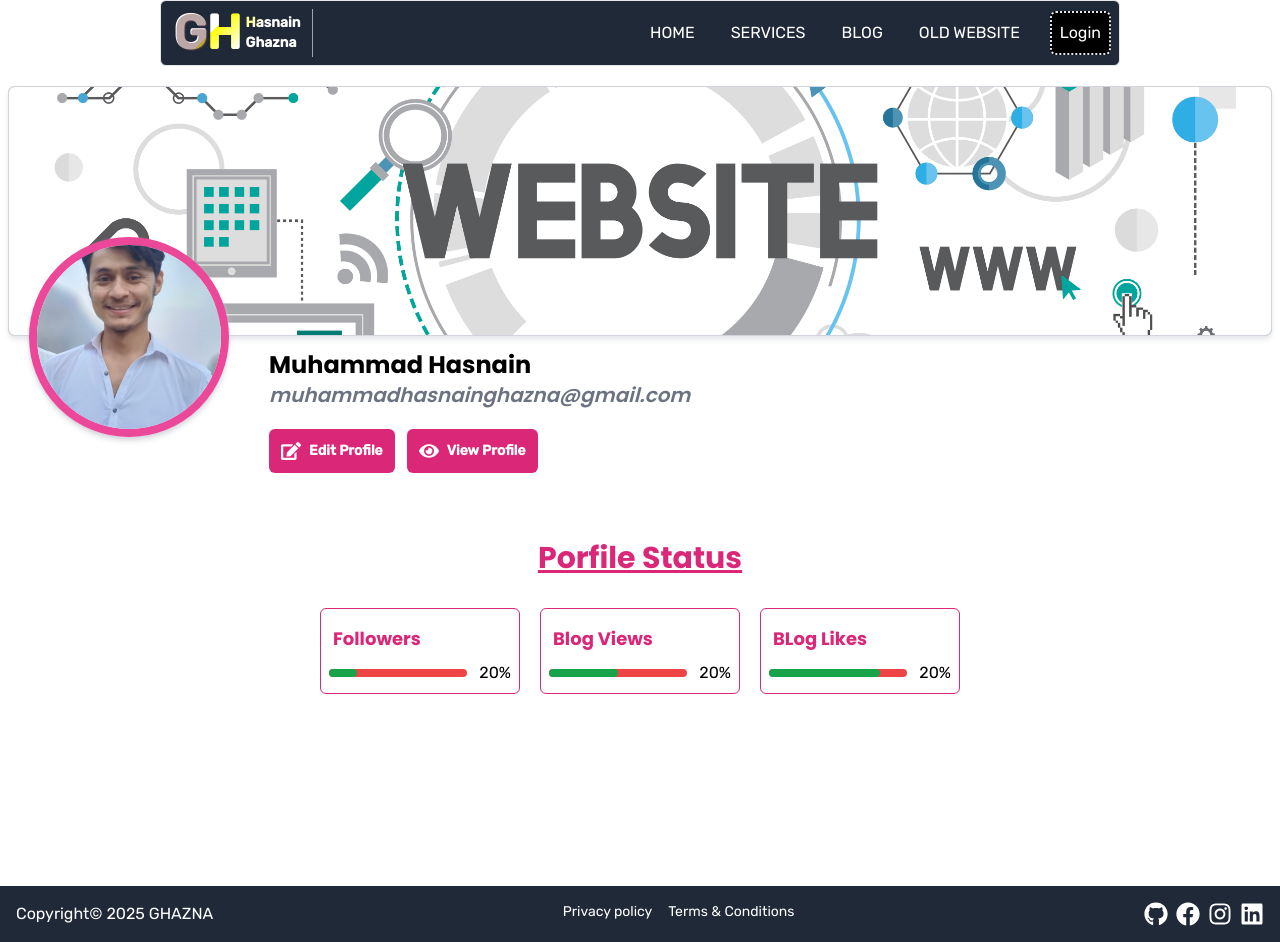
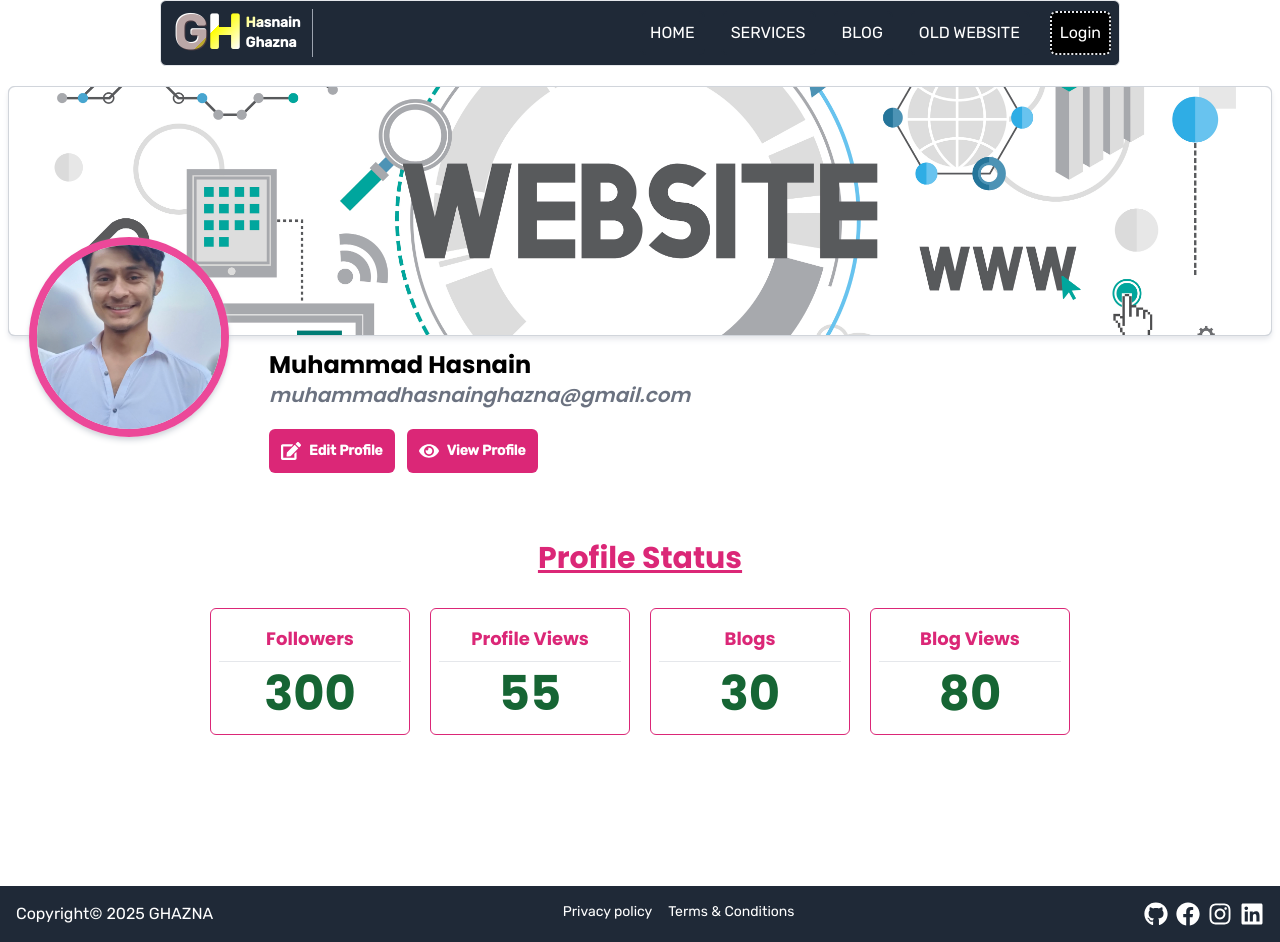
Before and after one commit to mhgkhan/ghazna, a Next.js app: page /profile in a window 1280 px wide. Built offline with nearby package versions, Linux system fonts and the light colour scheme.

Commit message:
Updated Profile Status Section

```diff
--- a/src/app/profile/page.js
+++ b/src/app/profile/page.js
@@ -42,33 +42,25 @@ const page = () => {
       <div className='w-full mt-10'>
         <div className='container mx-auto my-5'>
           {/* <HeadingSection start={"Quick"} end={"Links"} key={"key"} /> */}
-          <h2 className='md:text-3xl text-2xl font-bold my-8 text-pink-600 underline px-2 text-center mx-auto'>Porfile Status  </h2>
+          <h2 className='md:text-3xl text-2xl font-bold my-8 text-pink-600 underline px-2 text-center mx-auto'>Profile Status  </h2>
           <div className="flex items-center justify-center flex-wrap gap-5 my-5">
 
-            <div className='status-block p-2 border border-1 border-pink-600 rounded-md w-[200px] '>
-              <h4 className='md:text-lg text-sm text-pink-600 font-bold my-2 px-1'>Followers</h4>
-              <div className='flex items-center justify-center gap-3'>
-                <div className='line w-full h-[8px] rounded-full bg-red-500'><div className='term h-full w-[20%] bg-green-600 rounded-md'></div></div>
-                <span>20%</span>
-              </div>
+           {
+            Array.from([
+              {title:"Followers", count:300},
+              {title:"Profile Views", count:55},
+              {title:"Blogs", count:30},
+              {title:"Blog Views", count:80},
+            ]).map((ele,ind)=>{
+              return  <div key={ind} className='status-block p-2 border border-1 border-pink-600 rounded-md w-[200px] cursor-pointer hover:shadow-md hover:shadow-gray-400 transition-all duration-500'>
+              <h4 className='md:text-lg text-sm text-center  text-pink-600 font-bold my-2 px-1'>{ele.title}</h4>
+              <hr />
+              <h2 className='text-5xl text-center text-green-800 font-bold  py-2'>{ele.count}</h2>
             </div>
 
-            <div className='status-block p-2 border border-1 border-pink-600 rounded-md w-[200px] '>
-              <h4 className='md:text-lg text-sm text-pink-600 font-bold my-2 px-1'>Blog Views </h4>
-              <div className='flex items-center justify-center gap-3'>
-                <div className='line w-full h-[8px] rounded-full bg-red-500'><div className='term h-full w-[50%] bg-green-600 rounded-md'></div></div>
-                <span>20%</span>
-              </div>
-            </div>
 
-            <div className='status-block p-2 border border-1 border-pink-600 rounded-md w-[200px] '>
-              <h4 className='md:text-lg text-sm text-pink-600 font-bold my-2 px-1'>BLog Likes </h4>
-              <div className='flex items-center justify-center gap-3'>
-                <div className='line w-full h-[8px] rounded-full bg-red-500'><div className='term h-full w-[80%] bg-green-600 rounded-md'></div></div>
-                <span>20%</span>
-              </div>
-            </div>
-
+            })
+           }
 
 
           </div>
```
